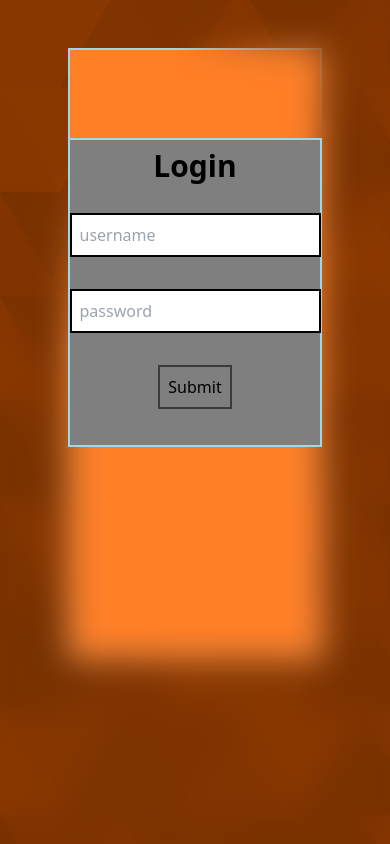
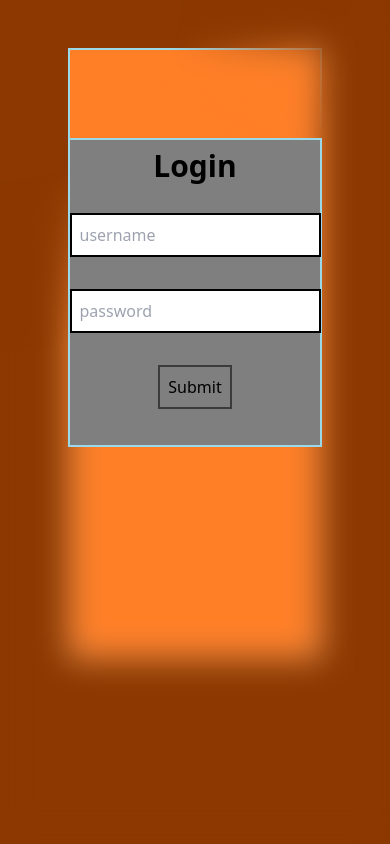
Before and after one commit to Edspeedy1/Data-Management-Systems-Project, a React app: page / in a window 390 px wide. Built offline with nearby package versions, Linux system fonts and the light colour scheme; the HTML template or start-up script is replaced by a standard one.

Commit message:
triangles not screwing with mobile view

```diff
--- a/src/components/BackdropTriangles.tsx
+++ b/src/components/BackdropTriangles.tsx
@@ -100,5 +100,5 @@ export const BackdropTriangles: React.FC = () => {
         };
     }, [triangleSize, height, color1, color2]);
 
-    return <canvas ref={canvasRef} width="600" height="600" style={{position: 'absolute', top: 0, left: 0, zIndex: 1}}></canvas>;
+    return <canvas ref={canvasRef} width="600" height="600" style={{position: 'absolute', top: 0, left: 0, zIndex: 1}} className="hidden sm:block"></canvas>;
 };
```
